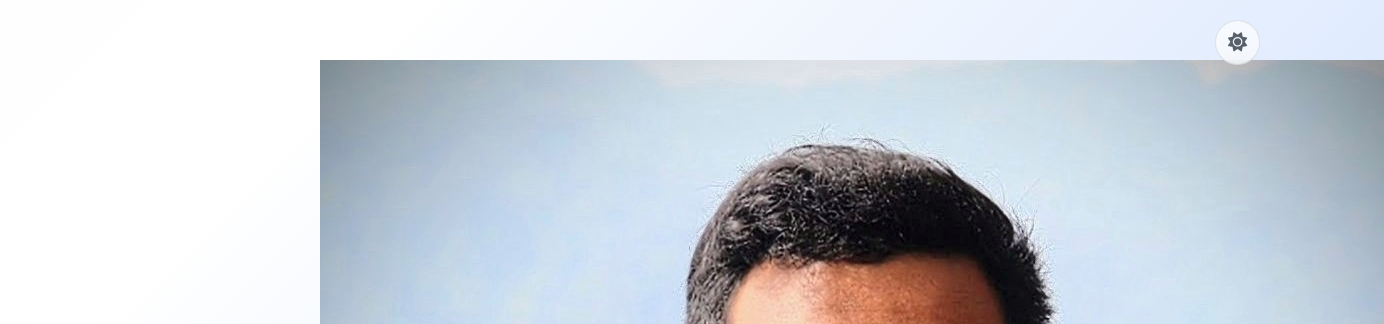
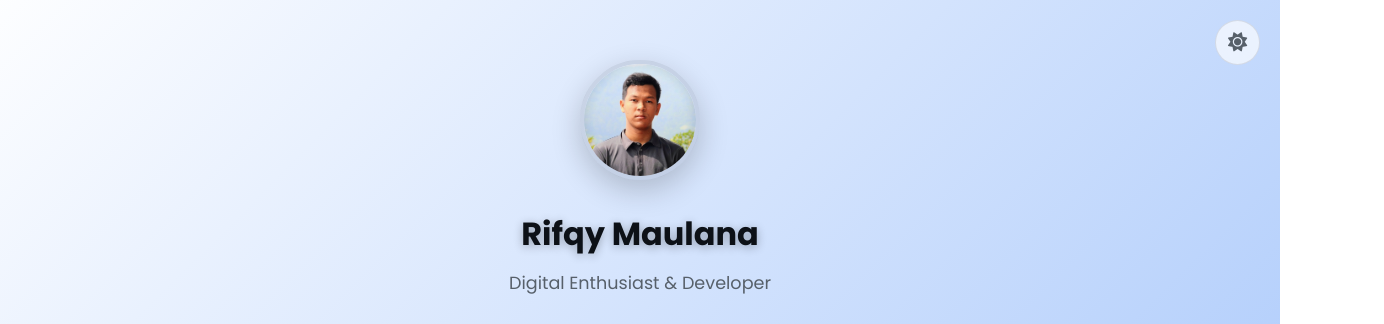
Before and after one commit to Rifqymaulanaa/link-bio, a plain HTML site: page index.html in a window 1280 px wide. Shown: the top 324 px of the page, 1384 px wide, since content can reach past the window. Drawn offline with Linux system fonts and the light colour scheme.

Commit message:
Update index.html

```diff
--- a/index.html
+++ b/index.html
@@ -175,7 +175,7 @@
             border-radius: 50%;
             border: 4px solid var(--border-color);
             margin-bottom: 20px;
-            object-fit: cover;
+            object-fit: cover; /* Ensures the image covers the area without distortion */
             box-shadow: 0 10px 30px rgba(0,0,0,0.2);
             transition: border-color 0.4s ease;
         }
@@ -280,7 +280,9 @@
     </div>
 
     <main class="bio-container">
-        <img src="iki.JPG">
+        <!-- FOTO PROFIL DIUBAH DI SINI -->
+        <img src="iki.JPG" alt="Foto Profil Rifqy Maulana" class="profile-picture reveal">
+
         <h1 class="username reveal">Rifqy Maulana</h1>
         <p class="user-handle reveal">Digital Enthusiast & Developer</p>
 
@@ -318,7 +320,7 @@
         </div>
 
         <footer class="footer reveal" style="transition-delay: 700ms;">
-            <p>&copy; 2024 Rifqy Maulana. Dibuat dengan <i class="fa-solid fa-heart" style="color: #e25555;"></i></p>
+            <p>© 2024 Rifqy Maulana. Dibuat dengan <i class="fa-solid fa-heart" style="color: #e25555;"></i></p>
         </footer>
     </main>
 
```
